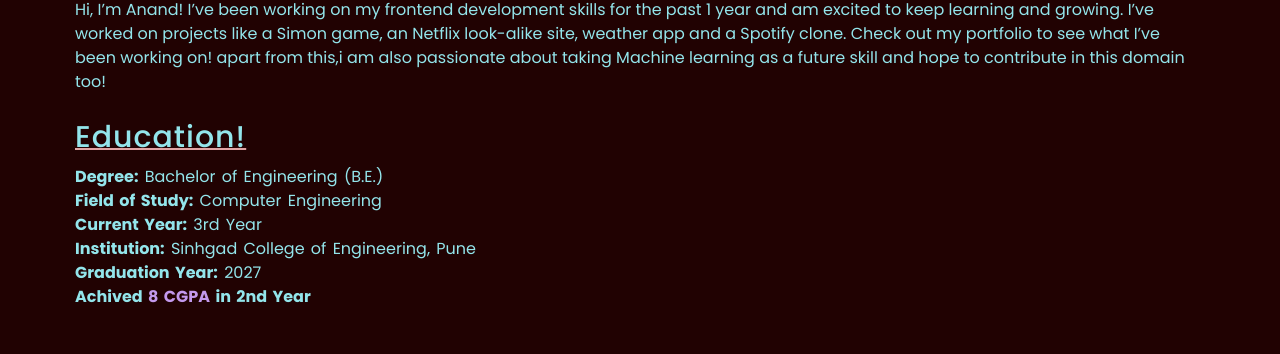
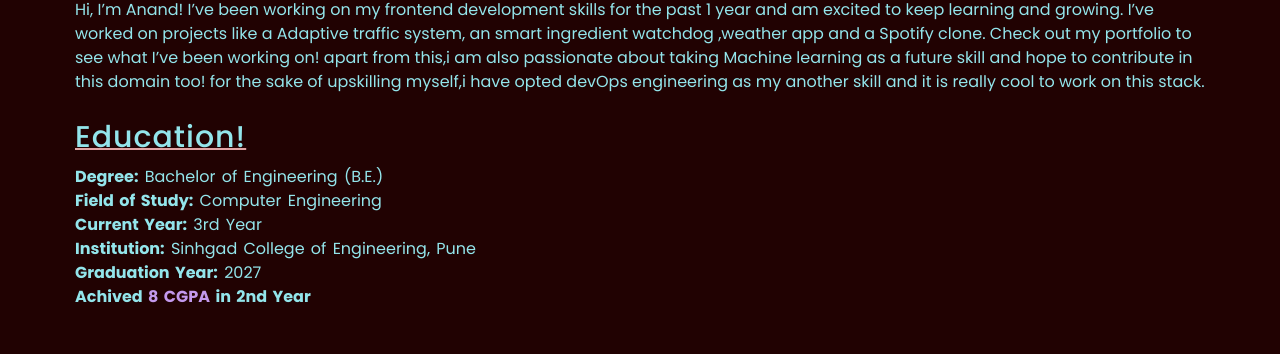
Before and after one commit to Anandkumae/Portfolio_Anand2, a plain HTML site: page index.html in a window 1280 px wide. Shown: the part 746-1100 px from the top of the page. Drawn offline with nearby package versions, Linux system fonts and the light colour scheme.

Commit message:
Update index.html

```diff
--- a/index.html
+++ b/index.html
@@ -465,11 +465,13 @@
             <p>
               Hi, I’m Anand! I’ve been working on my frontend development skills
               for the past 1 year and am excited to keep learning and growing.
-              I’ve worked on projects like a Simon game, an Netflix look-alike
-              site, weather app and a Spotify clone. Check out my portfolio to see what I’ve
+              I’ve worked on projects like a Adaptive traffic system, an smart ingredient watchdog
+               ,weather app and a Spotify clone. Check out my portfolio to see what I’ve
               been working on!
               apart from this,i am also passionate about taking Machine learning as a future skill
               and hope to contribute in this domain too!
+              for the sake of upskilling myself,i have opted devOps engineering as my another skill and
+              it is really cool to work on this stack.
             </p>
           </div>
           <br />
```
